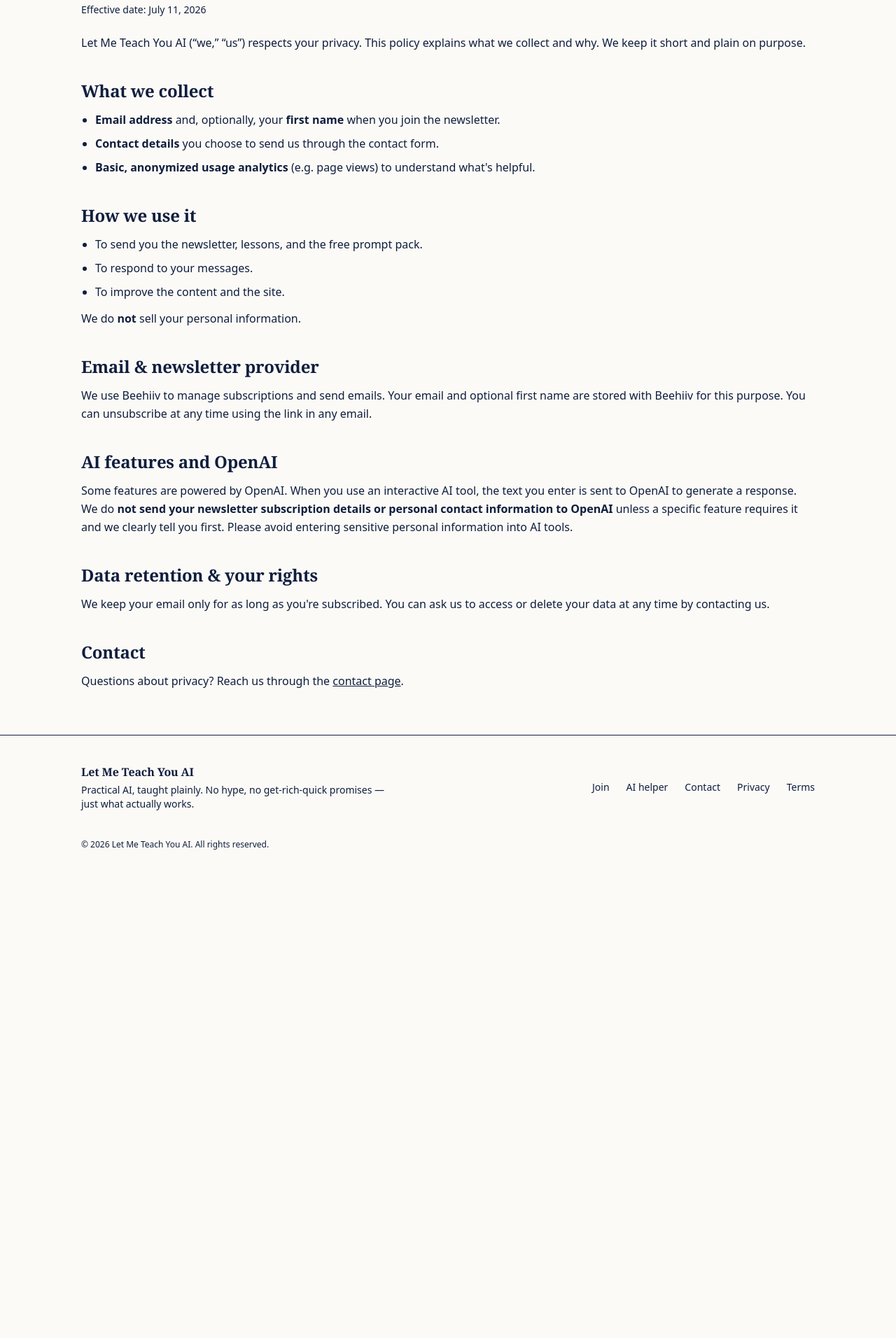
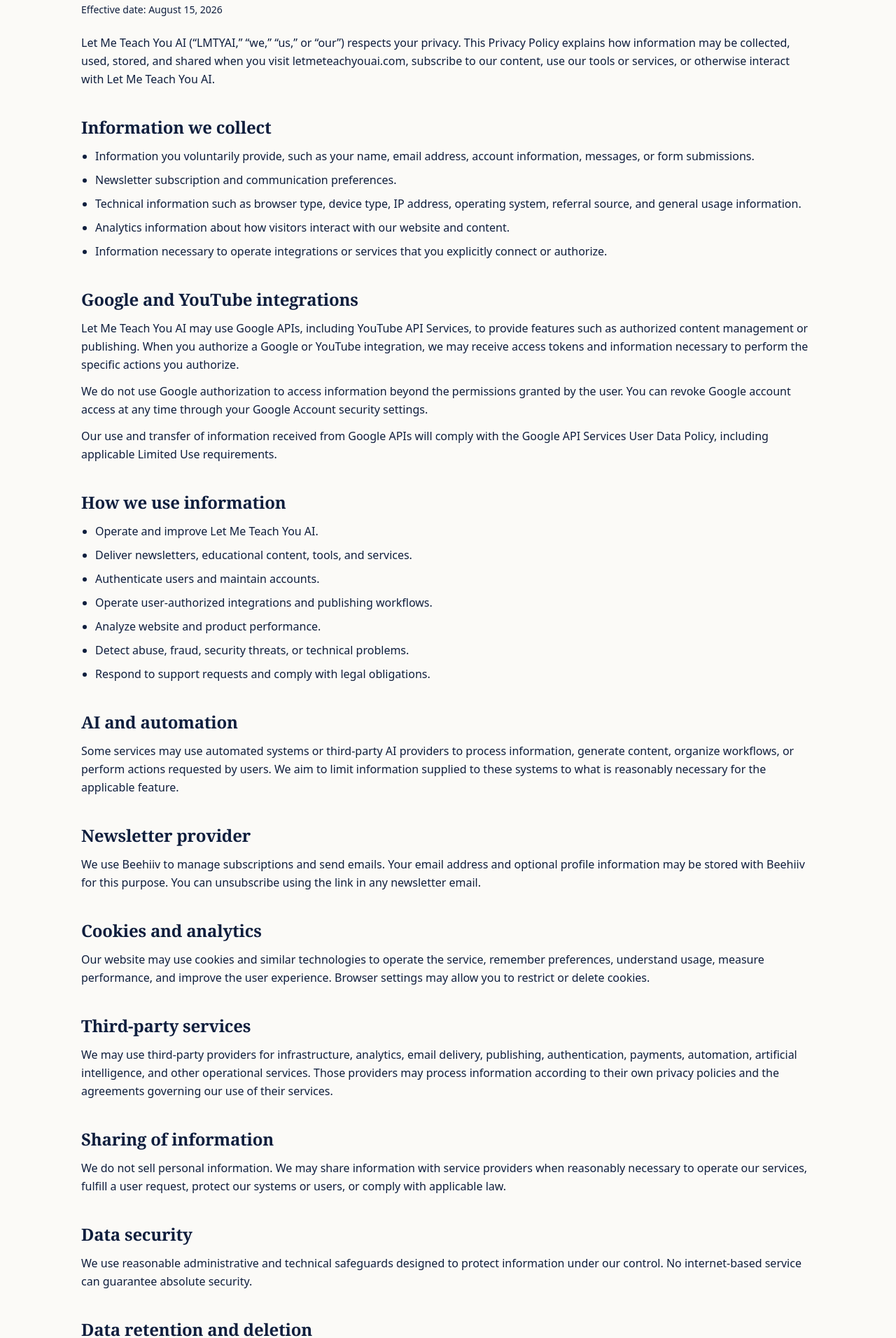
Before and after one commit to DopestT/Let-Me-Teach-You-AI, a Next.js app: page /privacy in a window 1280 px wide. Shown: the part 173-2085 px from the top of the page at 70% size. Before the commit the page ends 1420 px from the top, so only its background shows below. Built offline with nearby package versions, Linux system fonts and the light colour scheme; no server answers.

Commit message:
Update privacy policy for Google and YouTube OAuth

```diff
--- a/app/privacy/page.tsx
+++ b/app/privacy/page.tsx
@@ -2,7 +2,7 @@ import type { Metadata } from "next";
 
 export const metadata: Metadata = {
   title: "Privacy Policy",
-  description: "How Let Me Teach You AI collects, uses, and protects your data.",
+  description: "How Let Me Teach You AI collects, uses, stores, and protects information.",
 };
 
 const SITE_NAME = process.env.NEXT_PUBLIC_SITE_NAME ?? "Let Me Teach You AI";
@@ -10,89 +10,96 @@ const SITE_NAME = process.env.NEXT_PUBLIC_SITE_NAME ?? "Let Me Teach You AI";
 export default function PrivacyPage() {
   return (
     <article className="container-editorial py-16 max-w-2xl leading-relaxed text-[--color-navy-600]">
-      <h1 className="font-editorial text-4xl font-semibold text-[--color-navy]">
-        Privacy Policy
-      </h1>
-      <p className="mt-2 text-sm text-[--color-slate]">
-        Effective date: July 11, 2026
+      <h1 className="font-editorial text-4xl font-semibold text-[--color-navy]">Privacy Policy</h1>
+      <p className="mt-2 text-sm text-[--color-slate]">Effective date: August 15, 2026</p>
+
+      <p className="mt-6">
+        {SITE_NAME} (&ldquo;LMTYAI,&rdquo; &ldquo;we,&rdquo; &ldquo;us,&rdquo; or &ldquo;our&rdquo;) respects your privacy.
+        This Privacy Policy explains how information may be collected, used, stored, and shared when you visit
+        letmeteachyouai.com, subscribe to our content, use our tools or services, or otherwise interact with {SITE_NAME}.
       </p>
 
-      <p className="mt-6">
-        {SITE_NAME} (&ldquo;we,&rdquo; &ldquo;us&rdquo;) respects your privacy.
-        This policy explains what we collect and why. We keep it short and plain
-        on purpose.
+      <h2 className="mt-10 text-2xl font-semibold text-[--color-navy]">Information we collect</h2>
+      <ul className="mt-3 list-disc space-y-2 pl-5">
+        <li>Information you voluntarily provide, such as your name, email address, account information, messages, or form submissions.</li>
+        <li>Newsletter subscription and communication preferences.</li>
+        <li>Technical information such as browser type, device type, IP address, operating system, referral source, and general usage information.</li>
+        <li>Analytics information about how visitors interact with our website and content.</li>
+        <li>Information necessary to operate integrations or services that you explicitly connect or authorize.</li>
+      </ul>
+
+      <h2 className="mt-10 text-2xl font-semibold text-[--color-navy]">Google and YouTube integrations</h2>
+      <p className="mt-3">
+        {SITE_NAME} may use Google APIs, including YouTube API Services, to provide features such as authorized content management or publishing.
+        When you authorize a Google or YouTube integration, we may receive access tokens and information necessary to perform the specific actions you authorize.
+      </p>
+      <p className="mt-3">
+        We do not use Google authorization to access information beyond the permissions granted by the user. You can revoke Google account access at any time through your Google Account security settings.
+      </p>
+      <p className="mt-3">
+        Our use and transfer of information received from Google APIs will comply with the Google API Services User Data Policy, including applicable Limited Use requirements.
       </p>
 
-      <h2 className="mt-10 text-2xl font-semibold text-[--color-navy]">
-        What we collect
-      </h2>
+      <h2 className="mt-10 text-2xl font-semibold text-[--color-navy]">How we use information</h2>
       <ul className="mt-3 list-disc space-y-2 pl-5">
-        <li>
-          <strong>Email address</strong> and, optionally, your{" "}
-          <strong>first name</strong> when you join the newsletter.
-        </li>
-        <li>
-          <strong>Contact details</strong> you choose to send us through the
-          contact form.
-        </li>
-        <li>
-          <strong>Basic, anonymized usage analytics</strong> (e.g. page views)
-          to understand what&apos;s helpful.
-        </li>
+        <li>Operate and improve {SITE_NAME}.</li>
+        <li>Deliver newsletters, educational content, tools, and services.</li>
+        <li>Authenticate users and maintain accounts.</li>
+        <li>Operate user-authorized integrations and publishing workflows.</li>
+        <li>Analyze website and product performance.</li>
+        <li>Detect abuse, fraud, security threats, or technical problems.</li>
+        <li>Respond to support requests and comply with legal obligations.</li>
       </ul>
 
-      <h2 className="mt-10 text-2xl font-semibold text-[--color-navy]">
-        How we use it
-      </h2>
-      <ul className="mt-3 list-disc space-y-2 pl-5">
-        <li>To send you the newsletter, lessons, and the free prompt pack.</li>
-        <li>To respond to your messages.</li>
-        <li>To improve the content and the site.</li>
-      </ul>
+      <h2 className="mt-10 text-2xl font-semibold text-[--color-navy]">AI and automation</h2>
       <p className="mt-3">
-        We do <strong>not</strong> sell your personal information.
+        Some services may use automated systems or third-party AI providers to process information, generate content, organize workflows, or perform actions requested by users. We aim to limit information supplied to these systems to what is reasonably necessary for the applicable feature.
       </p>
 
-      <h2 className="mt-10 text-2xl font-semibold text-[--color-navy]">
-        Email &amp; newsletter provider
-      </h2>
+      <h2 className="mt-10 text-2xl font-semibold text-[--color-navy]">Newsletter provider</h2>
       <p className="mt-3">
-        We use Beehiiv to manage subscriptions and send emails. Your email and
-        optional first name are stored with Beehiiv for this purpose. You can
-        unsubscribe at any time using the link in any email.
+        We use Beehiiv to manage subscriptions and send emails. Your email address and optional profile information may be stored with Beehiiv for this purpose. You can unsubscribe using the link in any newsletter email.
       </p>
 
-      <h2 className="mt-10 text-2xl font-semibold text-[--color-navy]">
-        AI features and OpenAI
-      </h2>
+      <h2 className="mt-10 text-2xl font-semibold text-[--color-navy]">Cookies and analytics</h2>
       <p className="mt-3">
-        Some features are powered by OpenAI. When you use an interactive AI
-        tool, the text you enter is sent to OpenAI to generate a response. We do{" "}
-        <strong>
-          not send your newsletter subscription details or personal contact
-          information to OpenAI
-        </strong>{" "}
-        unless a specific feature requires it and we clearly tell you first.
-        Please avoid entering sensitive personal information into AI tools.
+        Our website may use cookies and similar technologies to operate the service, remember preferences, understand usage, measure performance, and improve the user experience. Browser settings may allow you to restrict or delete cookies.
       </p>
 
-      <h2 className="mt-10 text-2xl font-semibold text-[--color-navy]">
-        Data retention &amp; your rights
-      </h2>
+      <h2 className="mt-10 text-2xl font-semibold text-[--color-navy]">Third-party services</h2>
       <p className="mt-3">
-        We keep your email only for as long as you&apos;re subscribed. You can
-        ask us to access or delete your data at any time by contacting us.
+        We may use third-party providers for infrastructure, analytics, email delivery, publishing, authentication, payments, automation, artificial intelligence, and other operational services. Those providers may process information according to their own privacy policies and the agreements governing our use of their services.
       </p>
 
-      <h2 className="mt-10 text-2xl font-semibold text-[--color-navy]">
-        Contact
-      </h2>
+      <h2 className="mt-10 text-2xl font-semibold text-[--color-navy]">Sharing of information</h2>
       <p className="mt-3">
-        Questions about privacy? Reach us through the{" "}
-        <a href="/contact" className="text-[--color-brand] underline">
-          contact page
-        </a>
-        .
+        We do not sell personal information. We may share information with service providers when reasonably necessary to operate our services, fulfill a user request, protect our systems or users, or comply with applicable law.
+      </p>
+
+      <h2 className="mt-10 text-2xl font-semibold text-[--color-navy]">Data security</h2>
+      <p className="mt-3">
+        We use reasonable administrative and technical safeguards designed to protect information under our control. No internet-based service can guarantee absolute security.
+      </p>
+
+      <h2 className="mt-10 text-2xl font-semibold text-[--color-navy]">Data retention and deletion</h2>
+      <p className="mt-3">
+        We retain information for as long as reasonably necessary to provide our services, maintain legitimate business records, resolve disputes, enforce agreements, and comply with applicable legal obligations. Users may request access to or deletion of personal information by contacting us. Users who have authorized Google access may also revoke that authorization through their Google Account.
+      </p>
+
+      <h2 className="mt-10 text-2xl font-semibold text-[--color-navy]">Children&apos;s privacy</h2>
+      <p className="mt-3">
+        {SITE_NAME} is not intended to knowingly collect personal information from children under 13. If we learn that such information has been collected improperly, we will take reasonable steps to remove it.
+      </p>
+
+      <h2 className="mt-10 text-2xl font-semibold text-[--color-navy]">Changes to this policy</h2>
+      <p className="mt-3">
+        We may update this Privacy Policy as our products, technology, or legal obligations change. The effective date at the top of this page identifies the latest version.
+      </p>
+
+      <h2 className="mt-10 text-2xl font-semibold text-[--color-navy]">Contact</h2>
+      <p className="mt-3">
+        Questions or privacy requests may be submitted through the{" "}
+        <a href="/contact" className="text-[--color-brand] underline">contact page</a>.
       </p>
     </article>
   );
```
